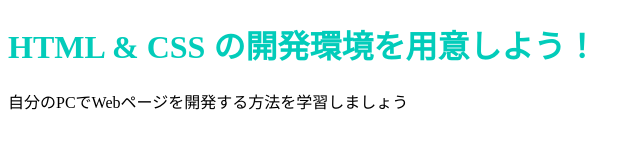
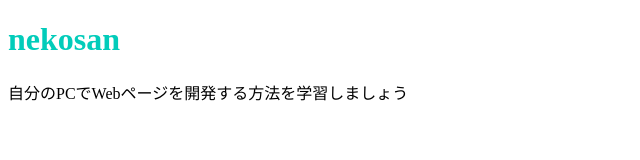
Before and after one commit to nekosan-meow/nekosan-meow.github.io, a plain HTML site: page index.html in a window 1280 px wide. Shown: the whole page, without its empty margins (0-640 px from the left). Drawn offline with Linux system fonts and the light colour scheme.

Commit message:
Update index.html

```diff
--- a/index.html
+++ b/index.html
@@ -6,7 +6,7 @@
     <link rel="stylesheet" href="stylesheet.css">
   </head>
   <body>
-    <h1 class="title">HTML & CSS の開発環境を用意しよう！</h1>
+    <h1 class="title">nekosan</h1>
     <p>自分のPCでWebページを開発する方法を学習しましょう</p>
   </body>
 </html>
```
